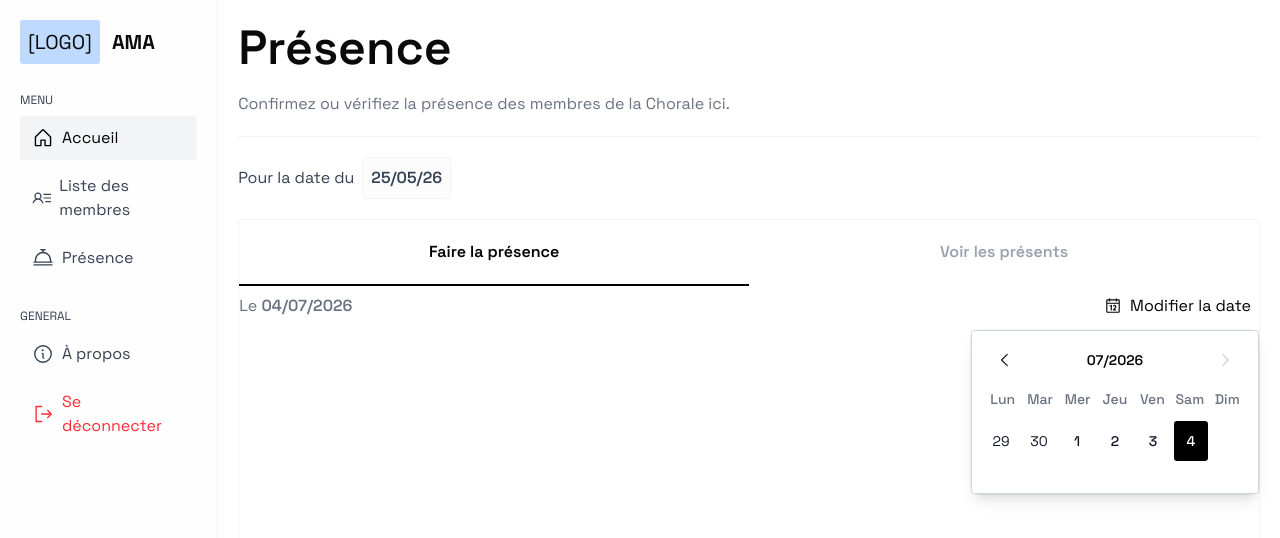
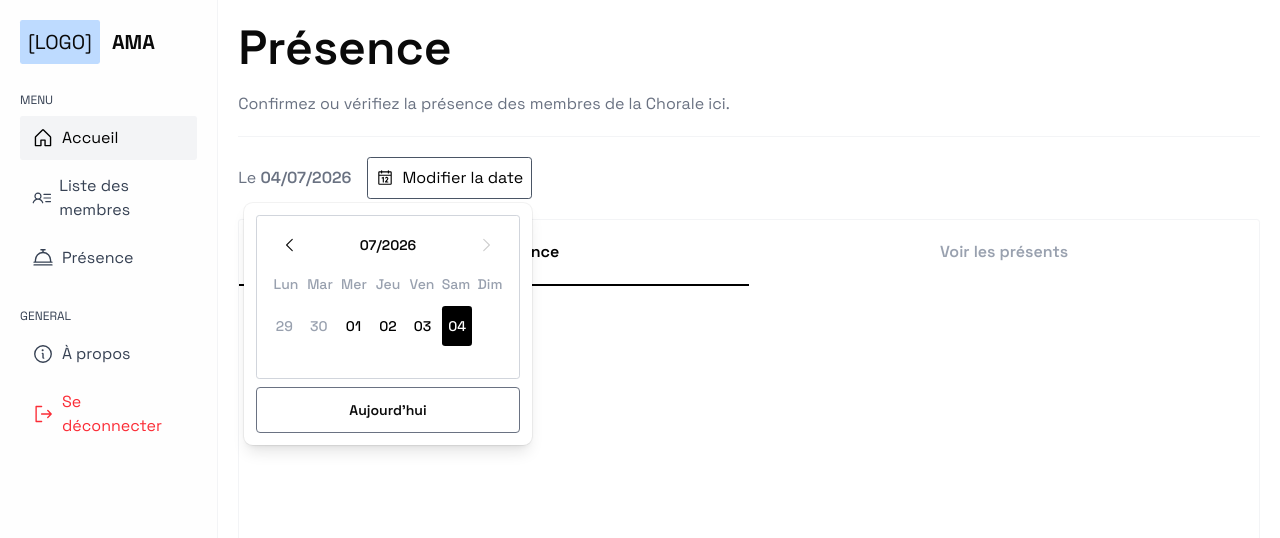
Before and after one commit to tojonirinaAndrian/ama-app, a Next.js app: page /presence in a window 1280 px wide. Both pictures are taken after a click on the button "Modifier la date". Shown: the top 538 px of the page. Built offline with nearby package versions, Linux system fonts and the light colour scheme.

Commit message:
placed Datepicker in a custom component

```diff
--- a/app/components/customCalendar.tsx
+++ b/app/components/customCalendar.tsx
@@ -70,8 +70,14 @@ export default function CustomCalendar({ currentlyChoosedDate, setCurrentlyChoos
 
     // Determine if next navigation element should be disabled
     const isNextDisabled = currentMonth === today.getMonth() && currentYear === today.getFullYear();
+    const onTodayClick = () => {
+
+        setViewDate(new Date(today.getFullYear(), today.getMonth()));
+        setCurrentlyChoosedDate(today);
+    }
 
     return (
+        <div className="flex flex-col gap-2 xl:p-3">
             <div className="w-full flex gap-1 flex-col border border-gray-300 rounded-md p-3 bg-white">
                 {/* Header Control Panel */}
                 <div className="flex justify-between items-center px-1">
@@ -100,7 +106,7 @@ export default function CustomCalendar({ currentlyChoosedDate, setCurrentlyChoos
                 </div>
 
                 {/* Calendar Weekday Names */}
-            <div className="grid grid-cols-7 text-center text-sm font-medium text-gray-500 capitalize py-2">
+                <div className="grid grid-cols-7 text-center text-sm font-medium text-gray-400 capitalize py-2">
                     {DAYS_OF_WEEK.map((day) => (
                         <span key={day} className="select-none">{day}</span>
                     ))}
@@ -124,20 +130,28 @@ export default function CustomCalendar({ currentlyChoosedDate, setCurrentlyChoos
                                 disabled={isFuture}
                                 onClick={() => setCurrentlyChoosedDate(day)}
                                 className={`
-                                p-2.5 flex items-center justify-center rounded-md text-sm font-medium transition-all duration-150
+                                p-2.5 flex items-center justify-center rounded-md text-sm font-medium transition-all duration-100
                                 ${isSelected
-                                    ? "bg-black text-white font-bold"
-                                    : "hover:bg-gray-100 text-gray-900"
+                                        ? "bg-black text-white"
+                                        : "hover:bg-gray-100 text-black"
                                     }
-                                ${!isCurrentMonth && !isSelected ? "text-gray-400 font-normal" : ""}
-                                ${isToday(day) && !isSelected ? "ring-2 ring-blue-500 ring-offset-1" : ""}
+                                ${!isCurrentMonth && !isSelected ? "text-gray-400" : ""}
+                                ${isToday(day) && !isSelected ? "ring-2 ring-gray-100 ring-offset-1" : ""}
                             `}
                             >
+                                {String(day.getDate()).length === 1 && "0"}
                                 {day.getDate()}
                             </button>
                         );
                     })}
                 </div>
             </div>
+            <button onClick={onTodayClick}
+                className="p-3 font-semibold border border-gray-500 rounded"
+            >
+                {"Aujourd'hui"}
+            </button>
+        </div>
+
     );
 }
--- /dev/null
+++ b/app/components/presence/datePickerSectionComponent.tsx
@@ -0,0 +1,86 @@
+'use client';
+import { Popover, PopoverContent, PopoverTrigger } from "@/components/ui/popover";
+import CustomCalendar from "../customCalendar";
+// import { Button } from "@/components/ui/button";
+
+import {
+  DialogTrigger,
+  DialogContent,
+  DialogTitle,
+  Dialog,
+  DialogHeader,
+  DialogDescription,
+} from "@/components/ui/dialog";
+import { CalendarIcon } from "@phosphor-icons/react";
+import { useState } from "react";
+
+type MembreType = {
+  id: number;
+  cheminImage: string;
+  nom: string;
+  prenoms: string;
+  pourcentage: number;
+};
+
+export default function DatePickerSection() {
+  const [actualDateFaire, setActualDateFaire] = useState<Date>(new Date());
+  const [membresPresents] = useState<MembreType[]>([]);
+
+  return (
+    <div className="flex gap-4 w-full items-center">
+      <p className="text-gray-500">
+        {"Le "}
+        <span className="xl:font-semibold font-bold">
+          {actualDateFaire.toLocaleDateString("en-GB")}
+        </span>
+      </p>
+      <div className="not-xl:hidden">
+        <Popover>
+          <PopoverTrigger disabled={membresPresents.length > 0}>
+            <p
+              className="p-2 border-gray-600 text-black border flex gap-2 items-center rounded-md cursor-pointer"
+            >
+              <CalendarIcon size={18} />
+              Modifier la date
+            </p>
+          </PopoverTrigger>
+          <PopoverContent align="end" className="p-0 border-0">
+            <CustomCalendar
+              currentlyChoosedDate={actualDateFaire}
+              setCurrentlyChoosedDate={setActualDateFaire}
+            />
+          </PopoverContent>
+        </Popover>
+      </div>
+      <div className="xl:hidden">
+        <Dialog>
+          <DialogTrigger disabled={membresPresents.length > 0}>
+            <span
+              className="p-2 border-gray-600 border text-black flex gap-2 items-center rounded-md cursor-pointer"
+            >
+              <CalendarIcon size={18} />
+              Modifier la date
+            </span>
+          </DialogTrigger>
+          <DialogContent>
+            <DialogHeader className="text-left">
+              <DialogTitle className="font-bold">
+                Choisir une date
+              </DialogTitle>
+              <DialogDescription>
+                {"Le "}
+                <span className="xl:font-semibold font-bold">
+                  {actualDateFaire.toLocaleDateString("en-GB")}
+                </span>
+              </DialogDescription>
+            </DialogHeader>
+            <CustomCalendar
+              currentlyChoosedDate={actualDateFaire}
+              setCurrentlyChoosedDate={setActualDateFaire}
+            />
+          </DialogContent>
+        </Dialog>
+      </div>
+    </div>
+  );
+}
--- a/app/presence/page.tsx
+++ b/app/presence/page.tsx
@@ -5,7 +5,9 @@ import { useState } from "react";
 import { usePresenceStore } from "../stores/presence-store";
 import { Popover, PopoverContent, PopoverTrigger } from "@/components/ui/popover";
 import CustomCalendar from "../components/customCalendar";
-import { Button } from "@/components/ui/button";
+// import { Button } from "@/components/ui/button";
+import DatePickerSection from "../components/presence/datePickerSectionComponent";
+
 import {
   DialogTrigger,
   DialogContent,
@@ -40,10 +42,7 @@ export default function Presence() {
       </div>
       <div className="w-full h-px bg-gray-100"></div>
       <div className="flex gap-2 items-center text-gray-700">
-        <p>Pour la date du</p>
-        <button className="font-semibold p-2 bg-gray-50/50 border-gray-100 rounded-md border hover:cursor-pointer">
-          25/05/26
-        </button>
+        <DatePickerSection />
       </div>
       <div className="h-full overflow-y-auto flex flex-col border rounded-md border-gray-100">
         <div className="*:hover:cursor-pointer w-full flex *:w-full *:p-5 *:border-b-2 *:border-transparent font-semibold text-gray-400">
@@ -60,71 +59,7 @@ export default function Presence() {
             Voir les présents
           </button>
         </div>
-        <DatePickerSection />
       </div>
     </div>
   );
 }
-
-function DatePickerSection() {
-  const [actualDateFaire, setActualDateFaire] = useState<Date>(new Date());
-  const [membresPresents] = useState<MembreType[]>([]);
-
-  return (
-    <div className="flex justify-between w-full items-center">
-      <p className="text-gray-500">
-        {"Le "}
-        <span className="xl:font-semibold font-bold">
-          {actualDateFaire.toLocaleDateString("en-GB")}
-        </span>
-      </p>
-      <div className="not-xl:hidden">
-        <Popover>
-          <PopoverTrigger disabled={membresPresents.length > 0}>
-            <p
-              className="font-normal p-2 border-black text-black flex gap-2 items-center rounded-md cursor-pointer"
-            >
-              <CalendarIcon size={18} />
-              Modifier la date
-            </p>
-          </PopoverTrigger>
-          <PopoverContent align="end" className="p-0 border-0">
-            <CustomCalendar
-              currentlyChoosedDate={actualDateFaire}
-              setCurrentlyChoosedDate={setActualDateFaire}
-            />
-          </PopoverContent>
-        </Popover>
-      </div>
-      <div className="xl:hidden">
-        <Dialog>
-          <DialogTrigger disabled={membresPresents.length > 0}>
-            <span
-              className="font-normal p-2 border-black text-black flex gap-2 items-center rounded-md cursor-pointer"
-            >
-              <CalendarIcon size={18} />
-              Modifier la date
-            </span>
-          </DialogTrigger>
-          <DialogContent>
-            <DialogHeader className="text-left">
-              <DialogTitle className="font-bold">
-                Choisir une date
-              </DialogTitle>
-              <DialogDescription>
-                {"Le "}
-                <span className="xl:font-semibold font-bold">
-                  {actualDateFaire.toLocaleDateString("en-GB")}
-                </span>
-              </DialogDescription>
-            </DialogHeader>
-            <CustomCalendar
-              currentlyChoosedDate={actualDateFaire}
-              setCurrentlyChoosedDate={setActualDateFaire}
-            />
-          </DialogContent>
-        </Dialog>
-      </div>
-    </div>
-  );
-}
```
Lines whose indentation alone changed are shown as unchanged.
